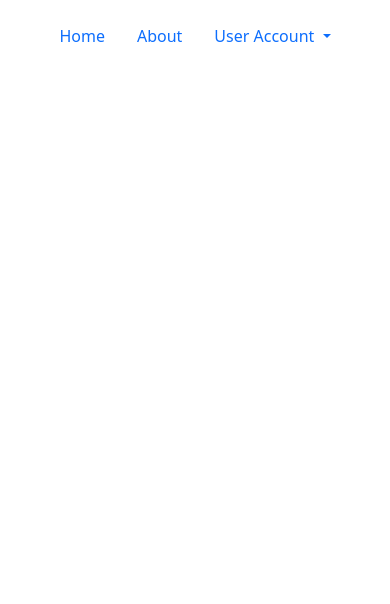
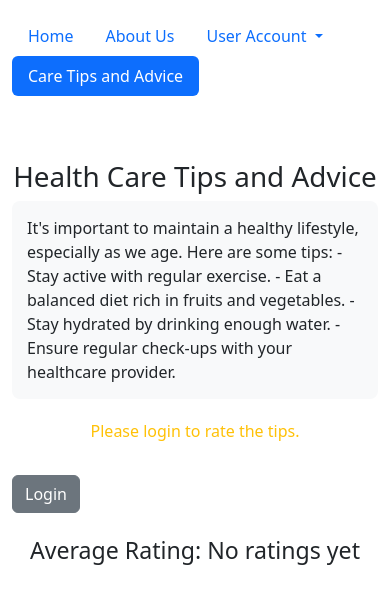
Before and after one commit to Airius2001/fit5032assignment2, a Vue app: page /care-tips-and-advice in a window 390 px wide. Shown: the top 604 px of the page. Built offline with nearby package versions, Linux system fonts and the light colour scheme.

Commit message:
Optimization:optimize registeration function, added rating function, added care Tips function

```diff
--- a/src/components/BHeader.vue
+++ b/src/components/BHeader.vue
@@ -9,7 +9,7 @@
         </li>
         <li class="nav-item">
           <router-link to="/about" class="nav-link" active-class="active">
-            About
+            About Us
           </router-link>
         </li>
 
@@ -31,6 +31,19 @@
           </ul>
         </li>
 
+        <li class="nav-item">
+          <router-link to="/care-tips-and-advice" class="nav-link" active-class="active">
+            Care Tips and Advice
+          </router-link>
+        </li>
+
+        <!-- Admin Page link, visible only for admin users -->
+        <li v-if="isAdmin" class="nav-item">
+          <router-link to="/admin" class="nav-link" active-class="active">
+            Admin Page
+          </router-link>
+        </li>
+
       </ul>
     </header>
   </div>
@@ -39,8 +52,27 @@
 <script>
 export default {
   name: 'BHeader',
+  data() {
+    return {
+      isAdmin: false // Default value
+    };
+  },
+  created() {
+  const submittedCards = JSON.parse(localStorage.getItem('submittedCards')) || [];
+  const currentUsername = localStorage.getItem('currentUsername');
+
+  if (currentUsername) {
+    const currentUser = submittedCards.find(user => user.username === currentUsername);
+    // Check if the currentUser exists and if their role is 'admin'
+    this.isAdmin = currentUser && currentUser.role === 'admin';
+    console.log('Is Admin:', this.isAdmin); // Debugging
+  } else {
+    this.isAdmin = false;
+  }
+}
 }
 </script>
+
 
 <style scoped>
 .b-example-divider {
--- a/src/router/index.js
+++ b/src/router/index.js
@@ -6,6 +6,7 @@ import AccessDeniedPage from '../views/GeneralView/AccessDeniedPage.vue'
 import Registerpage from '../views/UserView/Registerpage.vue'
 import Aboutpage from '../views/GeneralView/Aboutpage.vue'
 import PersonalInfo from '../views/UserView/PersonalInfo.vue'
+import CareTipsAndAdvice from '../views/UserView/CareTipsAndAdvice.vue'
 
 
 
@@ -40,6 +41,11 @@ const routes = [
         path: '/register',
         name: 'register',
         component: Registerpage,
+      },
+      {
+        path: '/care-tips-and-advice',
+        name: 'CareTipsAndAdvice',
+        component: CareTipsAndAdvice,
       },
       {
         path: '/admin',
--- /dev/null
+++ b/src/views/UserView/CareTipsAndAdvice.vue
@@ -0,0 +1,107 @@
+<template>
+    <div class="container mt-5">
+      <div class="col-md-8 offset-md-2">
+        <h1 class="text-center">Health Care Tips and Advice</h1>
+        <p class="health-tips">
+          It's important to maintain a healthy lifestyle, especially as we age.
+          Here are some tips:
+          - Stay active with regular exercise.
+          - Eat a balanced diet rich in fruits and vegetables.
+          - Stay hydrated by drinking enough water.
+          - Ensure regular check-ups with your healthcare provider.
+        </p>
+
+        <!-- Rating Section -->
+        <div v-if="isAuthenticated">
+          <h2 class="text-center">Rate Your Experience</h2>
+          <p class="text-center">Please select your rating for the care services provided.</p>
+
+          <!-- Rating Options (1 to 5) -->
+          <div class="rating-options text-center">
+            <label v-for="n in 5" :key="n" class="rating-label">
+              <input
+                type="radio"
+                :value="n"
+                v-model="rating"
+              /> {{ n }}
+            </label>
+          </div>
+
+          <button @click="submitRating" class="btn btn-primary mt-3">
+            Submit Rating
+          </button>
+        </div>
+        <div v-else>
+          <p class="text-center text-warning">Please login to rate the tips.</p>
+          <router-link to="/login" class="btn btn-secondary mt-3">Login</router-link>
+        </div>
+
+        <!-- Average Rating Display -->
+        <h3 class="text-center mt-4">Average Rating: {{ averageRating }}</h3>
+      </div>
+    </div>
+  </template>
+
+  <script setup>
+  import { ref, computed, onMounted } from 'vue';
+  import { useRouter } from 'vue-router';
+
+  const rating = ref(0);
+  const ratings = ref([]); // This array will store all ratings
+  const isAuthenticated = ref(localStorage.getItem('isAuthenticated') === 'true');
+  const router = useRouter();
+  const tipId = 1; // Unique identifier for this specific tip
+
+  // Retrieve the username (or user ID) from localStorage for unique user data
+  const username = localStorage.getItem('username') || 'guest'; // Replace 'guest' with your logic
+
+  const submitRating = () => {
+    if (isAuthenticated.value) {
+      // Add rating to ratings array
+      ratings.value.push(rating.value);
+
+      // Store ratings per user
+      const userRatings = JSON.parse(localStorage.getItem(`${username}_ratings`)) || [];
+      userRatings.push(rating.value);
+      localStorage.setItem(`${username}_ratings`, JSON.stringify(userRatings));
+
+      alert('Rating submitted successfully!');
+    } else {
+      alert('You need to login to submit a rating.');
+      router.push('/login');
+    }
+  };
+
+  const averageRating = computed(() => {
+    const total = ratings.value.reduce((sum, r) => sum + r, 0);
+    return ratings.value.length > 0 ? (total / ratings.value.length).toFixed(1) : 'No ratings yet';
+  });
+
+  onMounted(() => {
+    // Load stored ratings per user
+    const storedRatings = JSON.parse(localStorage.getItem(`${username}_ratings`)) || [];
+    ratings.value = storedRatings;
+  });
+  </script>
+
+  <style>
+  .health-tips {
+    background-color: #f8f9fa;
+    padding: 15px;
+    border-radius: 8px;
+    margin-bottom: 20px;
+  }
+
+  .text-warning {
+    color: #ffcc00;
+  }
+
+  .rating-options {
+    margin-bottom: 20px;
+  }
+
+  .rating-label {
+    margin: 0 10px;
+    font-size: 18px;
+  }
+  </style>
--- a/src/views/UserView/Loginpage.vue
+++ b/src/views/UserView/Loginpage.vue
@@ -44,12 +44,13 @@
 
   const user = storedCards.find(user => user.username === username.value);
 
-  //To check the admin login or normal user login
   if (username.value === 'admin' && password.value === 'adminPassword123!') {
     localStorage.setItem('isAuthenticated', 'true');
+    localStorage.setItem('currentUsername', 'admin'); // Ensure this is set
     router.push('/admin');
   } else if (user && user.password === password.value) {
     localStorage.setItem('isAuthenticated', 'true');
+    localStorage.setItem('currentUsername', user.username); // Ensure this is set
     router.push('/about');
   } else {
     error.value = 'Invalid credentials';
--- a/src/views/UserView/Registerpage.vue
+++ b/src/views/UserView/Registerpage.vue
@@ -1,8 +1,8 @@
 <script setup>
 import { ref, onMounted } from 'vue'
 import { saveToLocalStorage, getFromLocalStorage } from '../../Utils/localStorageUtils'
-// import DataTable from 'primevue/datatable'
-// import Column from 'primevue/column'
+import { useRouter } from 'vue-router';
+const router = useRouter()
 
 const formData = ref({
   username: '',
@@ -13,6 +13,13 @@ const formData = ref({
 })
 
 const submittedCards = ref([])
+const errors = ref({
+  username: null,
+  password: null,
+  confirmPassword: null,
+  gender: null,
+  dob: null
+})
 
 const submitForm = () => {
   validateName(true)
@@ -25,6 +32,8 @@ const submitForm = () => {
     saveToLocalStorage('submittedCards', submittedCards.value)
 
     clearForm()
+    router.push('/login') // Redirect to login page
+    alert('Registration successful!') // Show success message
   }
 }
 
@@ -33,17 +42,9 @@ const clearForm = () => {
     username: '',
     password: '',
     gender: '',
-    dob:''
+    dob: ''
   }
 }
-
-const errors = ref({
-  username: null,
-  password: null,
-  confirmPassword: null,
-  gender: null,
-  dob: null
-})
 
 const validateName = (blur) => {
   if (formData.value.username.length < 3) {
@@ -76,11 +77,7 @@ const validatePassword = (blur) => {
   }
 }
 
-/**
- * Confirm password validation function that checks if the password and confirm password fields match.
- * @param blur: boolean - If true, the function will display an error message if the passwords do not match.
- */
- const validateConfirmPassword = (blur) => {
+const validateConfirmPassword = (blur) => {
   if (formData.value.password !== formData.value.confirmPassword) {
     if (blur) errors.value.confirmPassword = 'Passwords do not match.'
   } else {
@@ -99,15 +96,12 @@ const validatedob = (blur) => {
   }
 }
 
-// get data from local storage
 onMounted(() => {
   const storedCards = getFromLocalStorage('submittedCards')
   if (storedCards) {
     submittedCards.value = storedCards
   }
 })
-
-
 
 </script>
 
@@ -180,7 +174,7 @@ onMounted(() => {
                 v-model="formData.dob"
                 @input="() => validatedob(true)"
             />
-            <div v-if="errors.dateOfBirth" class="text-danger">{{ errors.dob }}</div>
+            <div v-if="errors.dob" class="text-danger">{{ errors.dob }}</div>
           </div>
           <div class="text-center">
             <button type="submit" class="btn btn-primary me-2">Submit</button>
@@ -199,7 +193,6 @@ onMounted(() => {
   max-width: 80vw;
   margin: 0 auto;
   padding: 20px;
-  /* background-color: #e0bfbf; */
   border-radius: 10px;
 }
 
@@ -227,9 +220,4 @@ onMounted(() => {
 .list-group-item {
   padding: 10px;
 }
-
-/* .text-success {
-  color: green;
-} */
-
 </style>
```
Also changed, not shown: src/components/Rating.vue (added, +26 -0 lines), src/views/AdminView/Adminpage.vue (+4 -8 lines).
